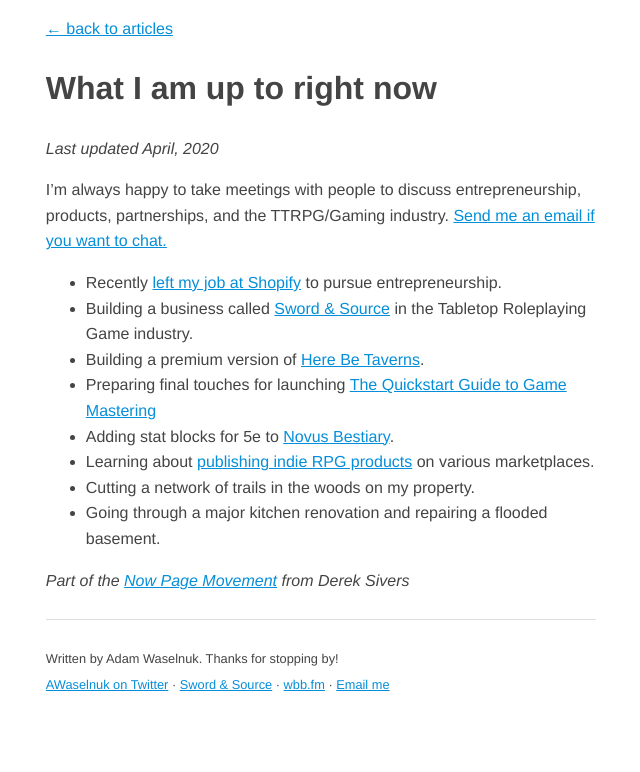
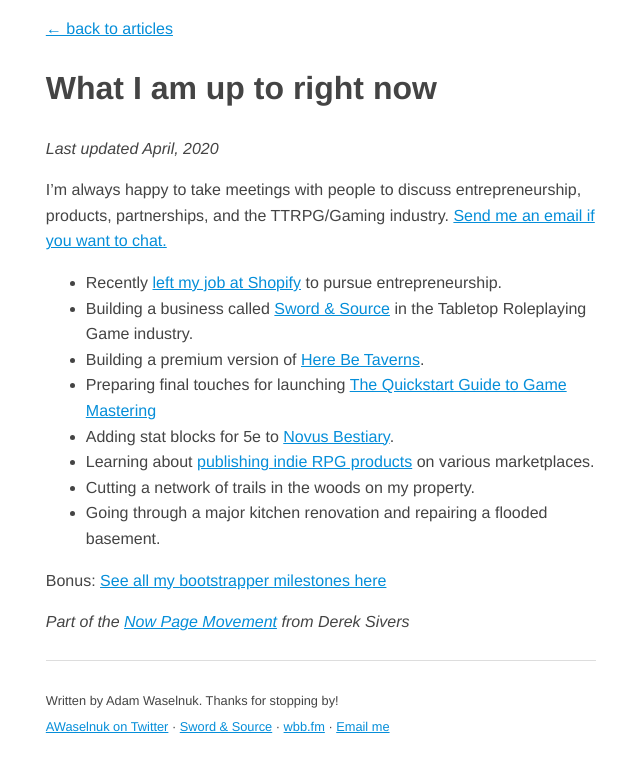
Before and after one commit to AWaselnuk/AWaselnuk.github.io, a Jekyll site: the page built from now.md, in a window 1280 px wide. Shown: the top 772 px of the page, without its empty margins (319-959 px from the left). Built offline with Jekyll 4.4.1, drawn with Linux system fonts in a browser that asks for light colours; comment, search, counter and statistics services are not loaded.

Commit message:
Add link to milestones on /now

```diff
--- a/now.md
+++ b/now.md
@@ -20,4 +20,6 @@
 - Cutting a network of trails in the woods on my property.
 - Going through a major kitchen renovation and repairing a flooded basement.
 
+Bonus: [See all my bootstrapper milestones here](/milestones)
+
 _Part of the [Now Page Movement](https://sivers.org/nowff) from Derek Sivers_
```
